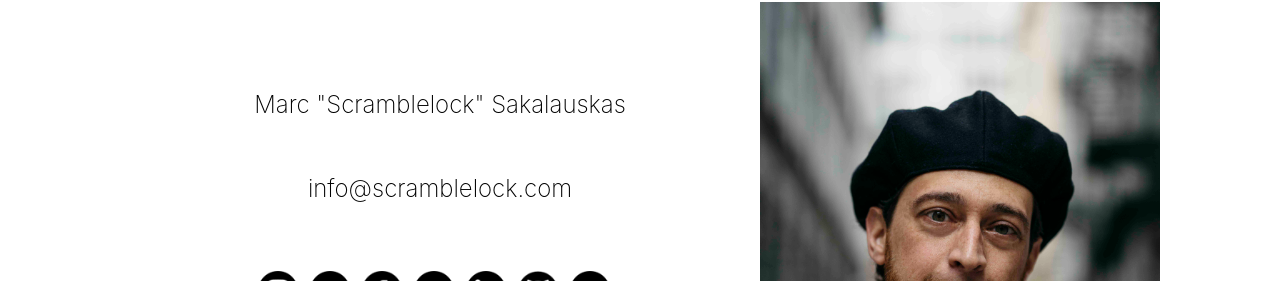
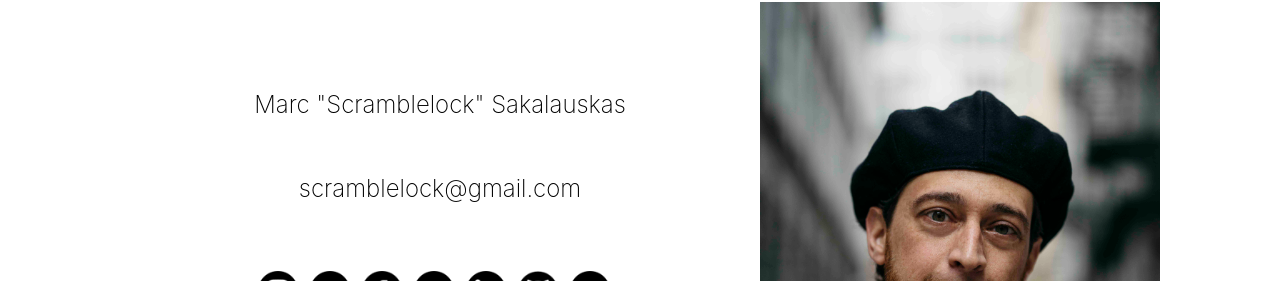
Before and after one commit to Scramblelock/scramble-website, a Next.js app: page /contact in a window 1280 px wide. Shown: the part 1039-1320 px from the top of the page. Built offline with nearby package versions, Linux system fonts and the light colour scheme.

Commit message:
modify contact email

```diff
--- a/const.js
+++ b/const.js
@@ -1,3 +1,5 @@
+export const EMAIL = 'scramblelock@gmail.com'
+
 export const ROUTES = [
   {
     href: '/',
@@ -77,7 +79,7 @@ export const PRIMARY_SOCIAL_ICONS = [
   },
   {
     name: 'Gmail',
-    url: 'mailto:info@scramblelock.com',
+    url: 'mailto:scramblelock@.com',
     logo: '/gmail-black.png',
   },
 ]
@@ -282,9 +284,7 @@ export const BATTLE_GUEST_EVENTS = [
   `Eurobattle 2010 – Porto, Portugal`,
 ]
 
-export const OTHERS = [
-  `Red Bull Beat Riders 2006 – Invited student – New York, USA`,
-]
+export const OTHERS = [`Red Bull Beat Riders 2006 – Invited student – New York, USA`]
 
 export const IMAGES = [
   {
--- a/pages/contact.js
+++ b/pages/contact.js
@@ -3,7 +3,7 @@ import format from 'date-fns/format'
 import Image from 'next/image'
 import { media } from '../media'
 import { color } from '../color'
-import { PRIMARY_SOCIAL_ICONS, SECONDARY_SOCIAL_ICONS } from '../const'
+import { PRIMARY_SOCIAL_ICONS, SECONDARY_SOCIAL_ICONS, EMAIL } from '../const'
 
 const ContactContainer = styled.div`
   display: flex;
@@ -103,6 +103,8 @@ const TextBox = styled.p`
   }
 `
 
+const EmailLink = styled.a``
+
 const CreditsText = styled(TextBox)`
   font-size: 12px;
   width: 60%;
@@ -177,7 +179,9 @@ export default function Contact() {
         <ContentContainer>
           <TextContainer>
             <TextBox>Marc "Scramblelock" Sakalauskas</TextBox>
-            <TextBox>info@scramblelock.com</TextBox>
+            <EmailLink target="_blank" href={`mailto:${EMAIL}`}>
+              <TextBox>scramblelock@gmail.com</TextBox>
+            </EmailLink>
             <PrimarySocials>
               {PRIMARY_SOCIAL_ICONS.map((icon, index) => {
                 return (
```
